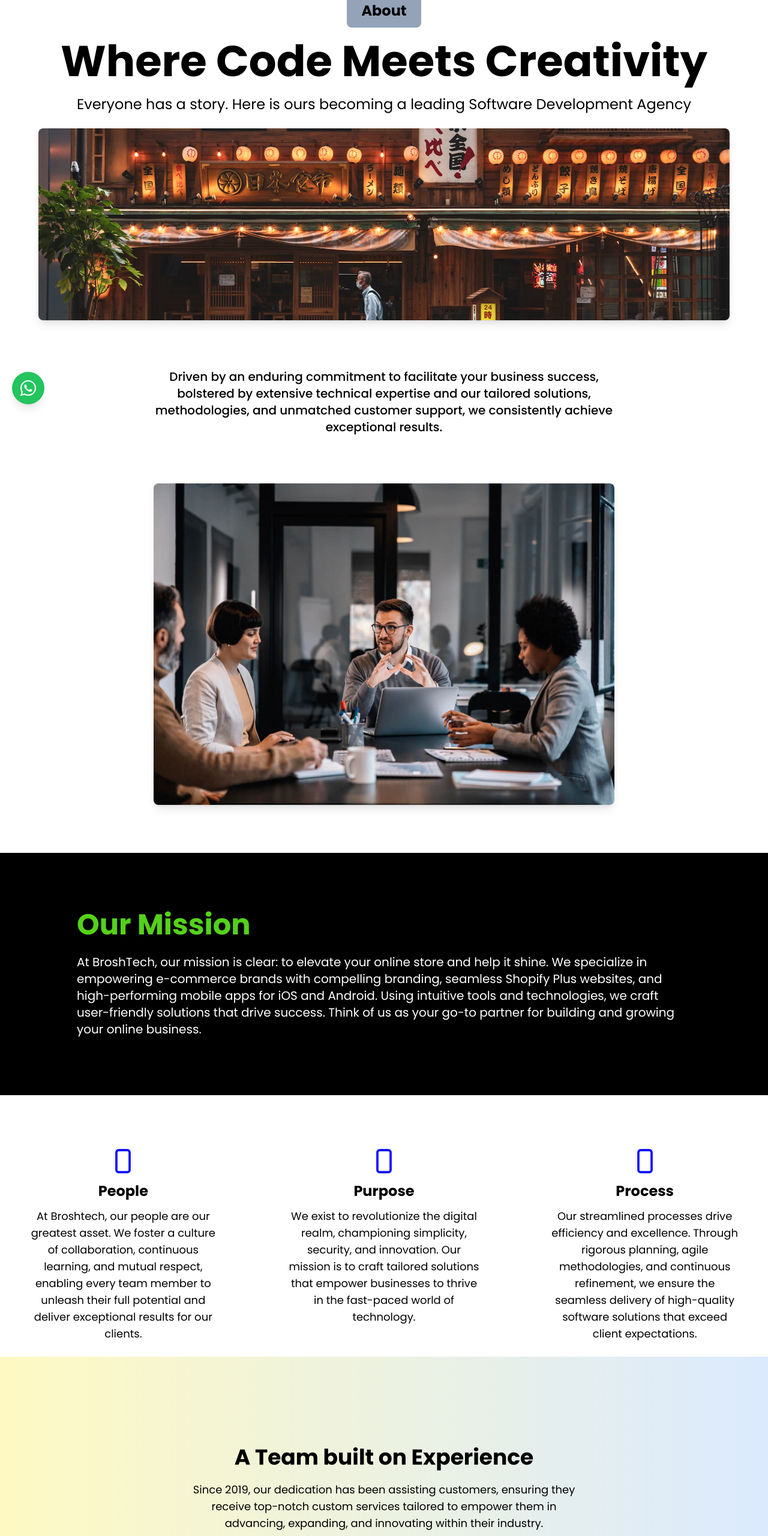
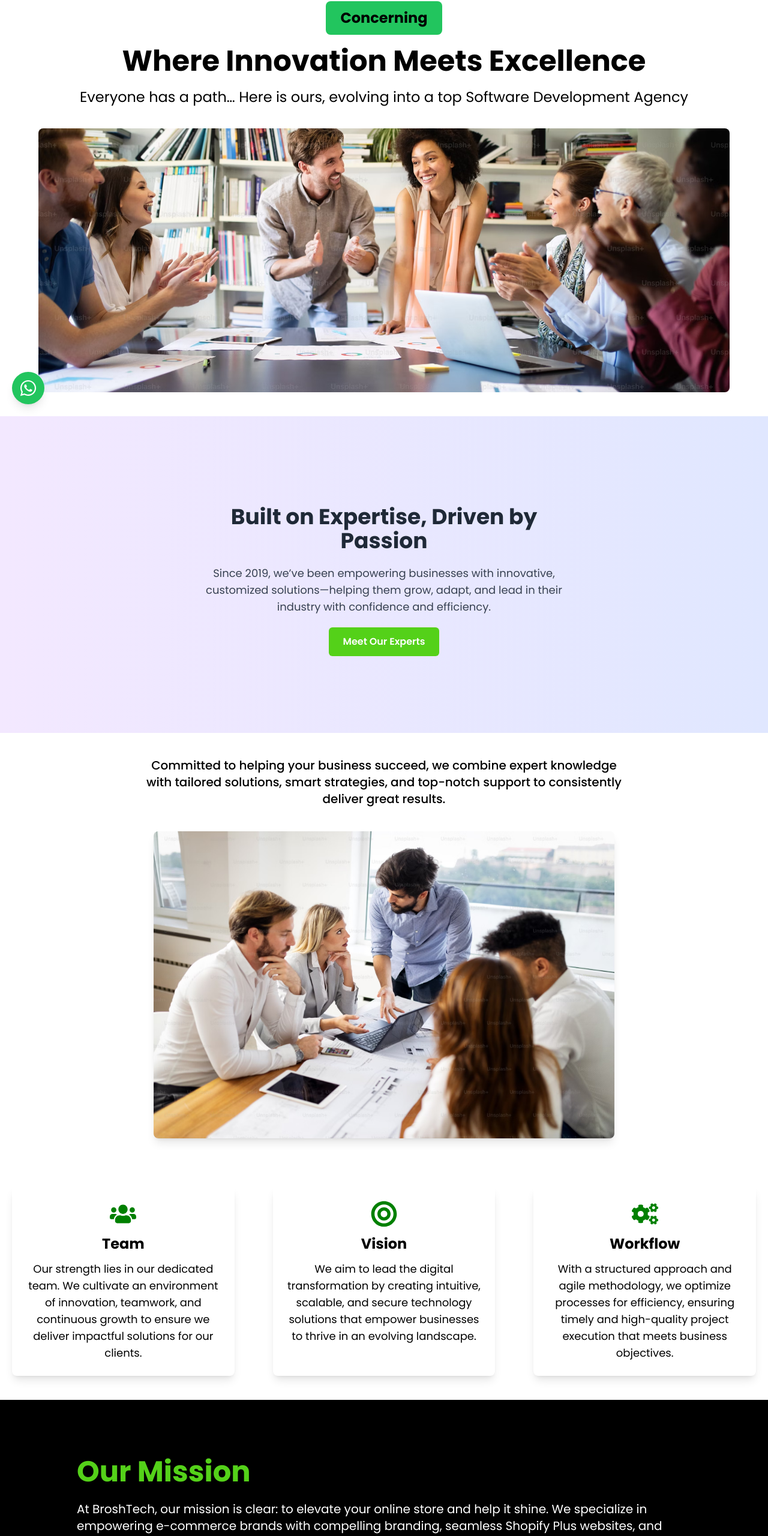
Before and after one commit to Abdullah-167/brostech-final, a Next.js app: page /company in a window 1280 px wide. Shown: the part 106-2667 px from the top of the page at 60% size. Built offline with nearby package versions, Linux system fonts and the light colour scheme.

Commit message:
commit done

```diff
--- a/Components/Common/Layout/Footer.tsx
+++ b/Components/Common/Layout/Footer.tsx
@@ -59,10 +59,10 @@
       >
         <div className="text-center mb-16 mt-10">
           <h1 className="text-4xl md:text-6xl font-extrabold text-white leading-tight">
-            Ready to transform your Ideas into
+          Ready to bring your ideas to life?
           </h1>
           <h1 className="text-4xl md:text-6xl font-extrabold text-lime-400 leading-tight mt-4 mb-7">
-            Innovative Software Solutions?
+          Contact us today and let's make it happen!
           </h1>
           <Link href={"/contact"}>
             <button className="bg-primary text-white text-lg font-semibold rounded-lg shadow-md hover:bg-transparent hover:text-primary border border-primary transition duration-300 py-3 px-6">
--- a/Components/company/index.tsx
+++ b/Components/company/index.tsx
@@ -11,10 +11,12 @@
   return (
     <>
       <Heero/>
+      <Team_Experience/>
       <Team/>
+
+      <CardData/>
+
       <Mission/>
-      <CardData/>
-      <Team_Experience/>
       <Better_together/>
       <Technologies/>
     </>
--- a/Components/company/sections/CardData.tsx
+++ b/Components/company/sections/CardData.tsx
@@ -1,37 +1,49 @@
 import Container from '@/Components/Container';
-import React from 'react'
-import { LuRectangleVertical } from "react-icons/lu";
+import React from 'react';
+import { FaUsers, FaBullseye, FaCogs } from "react-icons/fa"; // New icons
 
 export default function CardData() {
   return (
     <Container>
       <div>
         {/* Responsive Grid Layout */}
-      <div className='grid grid-cols-1 md:grid-cols-2 lg:grid-cols-3 gap-10 md:gap-16'>
+        <div className='grid grid-cols-1 md:grid-cols-2 lg:grid-cols-3 gap-10 md:gap-16 mb-10'>
 
-        {/* Card 1 */}
-        <div className="p-6 bg-white  rounded-lg text-center">
-            <LuRectangleVertical color='blue' size={44} className="mx-auto"/>
-            <h1 className='text-2xl font-bold py-3'>People</h1>
-            <h5 className='text-lg'>At Broshtech, our people are our greatest asset. We foster a culture of collaboration, continuous learning, and mutual respect, enabling every team member to unleash their full potential and deliver exceptional results for our clients.</h5>
+          {/* Card 1 - Team */}
+          <div className="p-6 bg-white rounded-lg text-center shadow-lg">
+            <FaUsers color='green' size={44} className="mx-auto" />
+            <h1 className='text-2xl font-bold py-3'>Team</h1>
+            <h5 className='text-lg'>
+              Our strength lies in our dedicated team. We cultivate an environment
+              of innovation, teamwork, and continuous growth to ensure we deliver
+              impactful solutions for our clients.
+            </h5>
           </div>
 
-        {/* Card 2 */}
-        <div className="p-6 bg-white  rounded-lg text-center">
-            <LuRectangleVertical color='blue' size={44} className="mx-auto"/>
-            <h1 className='text-2xl font-bold py-3'>Purpose</h1>
-            <h5 className='text-lg'>We exist to revolutionize the digital realm, championing simplicity, security, and innovation. Our mission is to craft tailored solutions that empower businesses to thrive in the fast-paced world of technology.</h5>
+          {/* Card 2 - Vision */}
+          <div className="p-6 bg-white rounded-lg text-center shadow-lg">
+            <FaBullseye color='green' size={44} className="mx-auto" />
+            <h1 className='text-2xl font-bold py-3'>Vision</h1>
+            <h5 className='text-lg'>
+              We aim to lead the digital transformation by creating intuitive,
+              scalable, and secure technology solutions that empower businesses
+              to thrive in an evolving landscape.
+            </h5>
           </div>
 
-        {/* Card 3 */}
-        <div className="p-6 bg-white  rounded-lg text-center">
-            <LuRectangleVertical color='blue' size={44} className="mx-auto"/>
-            <h1 className='text-2xl font-bold py-3'>Process</h1>
-            <h5 className='text-lg'>Our streamlined processes drive efficiency and excellence. Through rigorous planning, agile methodologies, and continuous refinement, we ensure the seamless delivery of high-quality software solutions that exceed client expectations.</h5>
+          {/* Card 3 - Workflow */}
+          <div className="p-6 bg-white rounded-lg text-center shadow-lg">
+            <FaCogs color='green' size={44} className="mx-auto" />
+            <h1 className='text-2xl font-bold py-3'>Workflow</h1>
+            <h5 className='text-lg'>
+              With a structured approach and agile methodology, we optimize processes
+              for efficiency, ensuring timely and high-quality project execution
+              that meets business objectives.
+            </h5>
           </div>
 
         </div>
       </div>
     </Container>
-  )
+  );
 }
--- a/Components/company/sections/Heero.tsx
+++ b/Components/company/sections/Heero.tsx
@@ -1,38 +1,30 @@
-import React from 'react'
-import Image from 'next/image'
+import React from "react";
+import Image from "next/image";
 
 export default function Heero() {
   return (
-    <>
-      <div className='heero flex flex-col items-center text-center px-4 '>
-
-        {/* Text Section */}
-        <div className='mb-6'>
-          <button className='bg-slate-400 px-6 py-3 text-2xl font-bold rounded-lg'>
-            About
+    <div className="heero flex flex-col items-center text-center px-6 md:px-12 lg:px-16 mb-10">
+      <div className="mb-6 py-3">
+        <button className="bg-green-500 px-6 py-3 text-xl md:text-2xl font-bold rounded-lg">
+          Concerning
         </button>
-          <h1 className='text-7xl font-bold py-5'>
-            Where Code Meets Creativity
+        <h1 className="text-3xl md:text-4xl lg:text-5xl font-bold py-5">
+          Where Innovation Meets Excellence
         </h1>
-          <h1 className='text-2xl'>
-            Everyone has a story. Here is ours becoming a leading Software Development Agency
-          </h1>
+        <h2 className="text-lg md:text-2xl px-4 md:px-0">
+          Everyone has a path… Here is ours, evolving into a top Software Development Agency
+        </h2>
       </div>
-
-        {/* Image Section */}
-        <div className="w-[90vw] h-[40vh] flex justify-center">
+      <div className="relative w-full max-w-[1400px] h-[45vh] sm:h-[50vh] lg:h-[55vh] flex justify-center items-center">
         <Image
-            src="/abc_company.avif" // Replace with your actual image path
+          src="/team_banner.avif" // Replace with your actual image path
           alt="Description of image"
-            layout="intrinsic" // Ensures responsiveness
-            width={900} // Adjusted for better scaling
-            height={400} // Adjusted for 40% height equivalent
-            className="rounded-lg shadow-lg w-full h-full object-cover"
-            priority // Optimizes loading
+          layout="fill" // Ensures it covers the container
+          objectFit="cover" // Makes sure image fills container properly
+          className="rounded-lg"
+          priority
         />
       </div>
-
     </div>
-    </>
-  )
+  );
 }
--- a/Components/company/sections/Team.tsx
+++ b/Components/company/sections/Team.tsx
@@ -3,28 +3,24 @@
 
 export default function Team() {
   return (
-    <>
     <div className="flex flex-col items-center text-center px-4 mb-20">
-        <div className="max-w-[800px] py-20">
-          <h5 className="text-xl sm:px-0 md:px-0 lg:px-30 font-medium">
-            Driven by an enduring commitment to facilitate your business
-            success, bolstered by extensive technical expertise and our tailored
-            solutions, methodologies, and unmatched customer support, we
-            consistently achieve exceptional results.
+      <div className="max-w-[800px] py-10">
+        <h5 className="text-xl font-medium px-4 sm:px-0">
+          Committed to helping your business succeed, we combine expert knowledge
+          with tailored solutions, smart strategies, and top-notch support to consistently
+          deliver great results.
         </h5>
       </div>
-        <div className="img w-[60vw] h-[67vh] flex justify-center">
+      <div className="w-full max-w-[90vw] sm:max-w-[80vw] md:max-w-[70vw] lg:max-w-[60vw] flex justify-center">
         <Image
-            src="/company_team.jpg" // Replace with your actual image path
-            alt="Description of image"
-            layout="intrinsic" // Ensures responsiveness
-            width={900} // Adjusted for better scaling
-            height={400} // Adjusted for 40% height equivalent
-            className="rounded-lg shadow-lg w-full h-full object-cover"
-            priority // Optimizes loading
+          src="/modify_team2.avif" // Replace with your actual image path
+          alt="Team Image"
+          width={900}
+          height={500}
+          className="rounded-lg shadow-lg w-full h-auto object-cover"
+          priority
         />
       </div>
     </div>
-    </>
   );
 }
--- a/Components/company/sections/Team_Experience.tsx
+++ b/Components/company/sections/Team_Experience.tsx
@@ -4,21 +4,21 @@
 export default function Team_Experience() {
   return (
     <>
-      <div className="team-experience bg-gradient-to-r from-yellow-100 to-blue-100">
+      <div className="team-experience bg-gradient-to-r from-purple-100 to-indigo-100">
         <div className="lg:p-32 md:p-16 sm:p-5 lg:mx-48 md:mx-32 sm:mx-14 text-center">
-          <h1 className="text-4xl font-bold py-5">
-            A Team built on Experience
+          <h1 className="text-4xl font-bold py-5 text-gray-800">
+            Built on Expertise, Driven by Passion
           </h1>
-          <h3 className="text-lg">
-            Since 2019, our dedication has been assisting customers, ensuring
-            they receive top-notch custom services tailored to empower them in
-            advancing, expanding, and innovating within their industry.
+          <h3 className="text-lg text-gray-700">
+            Since 2019, we’ve been empowering businesses with innovative,
+            customized solutions—helping them grow, adapt, and lead in their industry
+            with confidence and efficiency.
           </h3>
           {/* Centering the button */}
           <div className="flex justify-center mt-5">
             <Link href={'/team'}>
-              <button className="bg-primary text-white px-6 py-3 rounded-md font-semibold">
-                Meet the Team
+              <button className="bg-primary text-white px-6 py-3 rounded-md font-semibold transition-all">
+                Meet Our Experts
               </button>
             </Link>
           </div>
```
Also changed, not shown: Components/company/sections/Better_together.tsx (+26 -21 lines), public/modify_team2.avif (added), public/team_banner.avif (added). Lines whose indentation alone changed are shown as unchanged.
